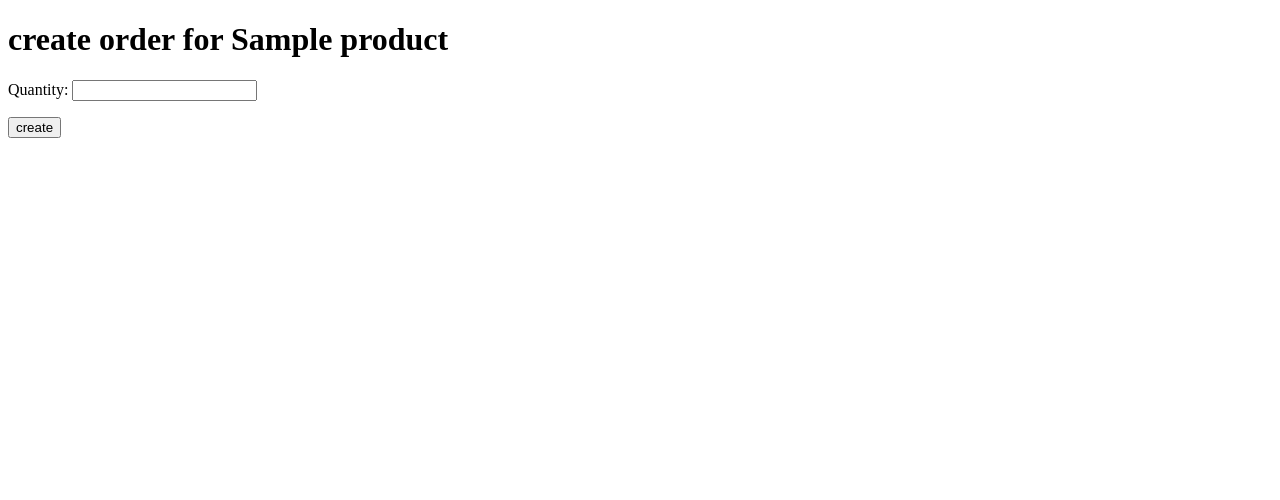
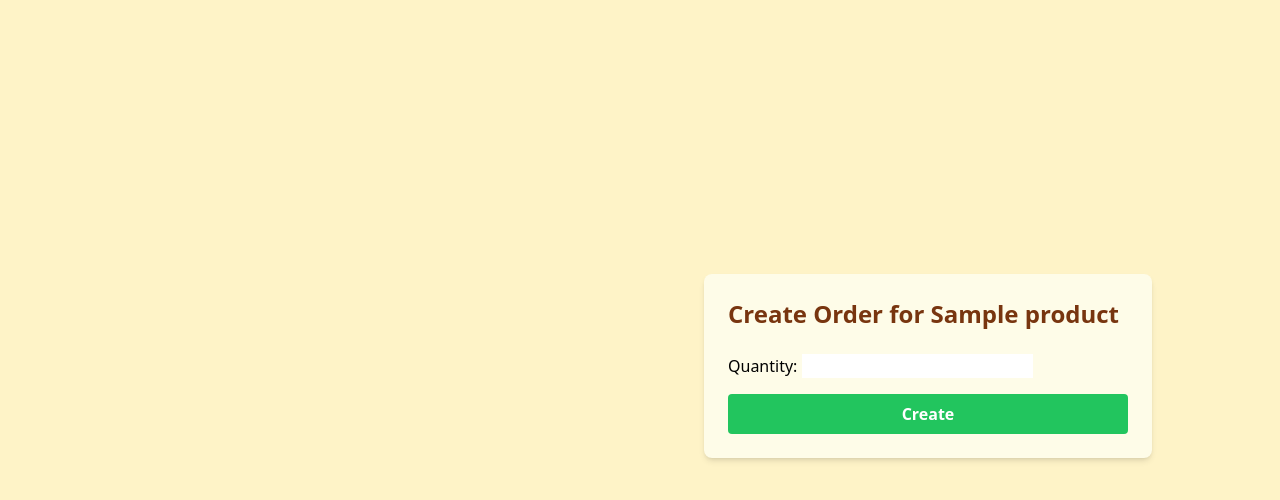
Before and after one commit to firooz-hosseini/CoffeeShop, a Django app: page /orders/order/create/1/ in a window 1280 px wide. Shown: the top 500 px of the page. Run offline with Django 5.2, Linux system fonts and the light colour scheme; a user stored in the database is signed in; tables that the repository leaves empty hold one stand-in row (values such as "Sample post"); some libraries are stand-ins or nearby versions.

Commit message:
create_order

```diff
--- a/templates/order/create_order.html
+++ b/templates/order/create_order.html
@@ -1,17 +1,24 @@
 <!DOCTYPE html>
 <html lang="en">
 <head>
-    <meta charset="UTF-8">
-    <meta name="viewport" content="width=device-width, initial-scale=1.0">
-    <title>Document</title>
+  <meta charset="UTF-8" />
+  <meta name="viewport" content="width=device-width, initial-scale=1" />
+  <title>Create Order for {{ product.title }}</title>
+  <script src="https://cdn.tailwindcss.com"></script>
 </head>
-<body>
-    <h1>  create order for {{ product.title }}</h1>
+<body class="bg-amber-100 mt-[250px] ml-[680px] p-6">
+  <div class="bg-yellow-50 rounded-lg shadow-md p-6 max-w-md w-full">
+    <h1 class="text-2xl font-bold text-amber-900 mb-6">Create Order for <span>{{ product.title }}</span></h1>
 
-    <form method="post">
-        {% csrf_token %}
-        {{ form.as_p }}
-        <button type="submit">create</button>
+    <form method="post" class="space-y-4">
+      {% csrf_token %}
+      {{ form.as_p|safe }}
+
+      <button type="submit"
+              class="w-full bg-green-500 hover:bg-green-600 text-white py-2 rounded font-semibold">
+        Create
+      </button>
     </form>
+  </div>
 </body>
 </html>
```
